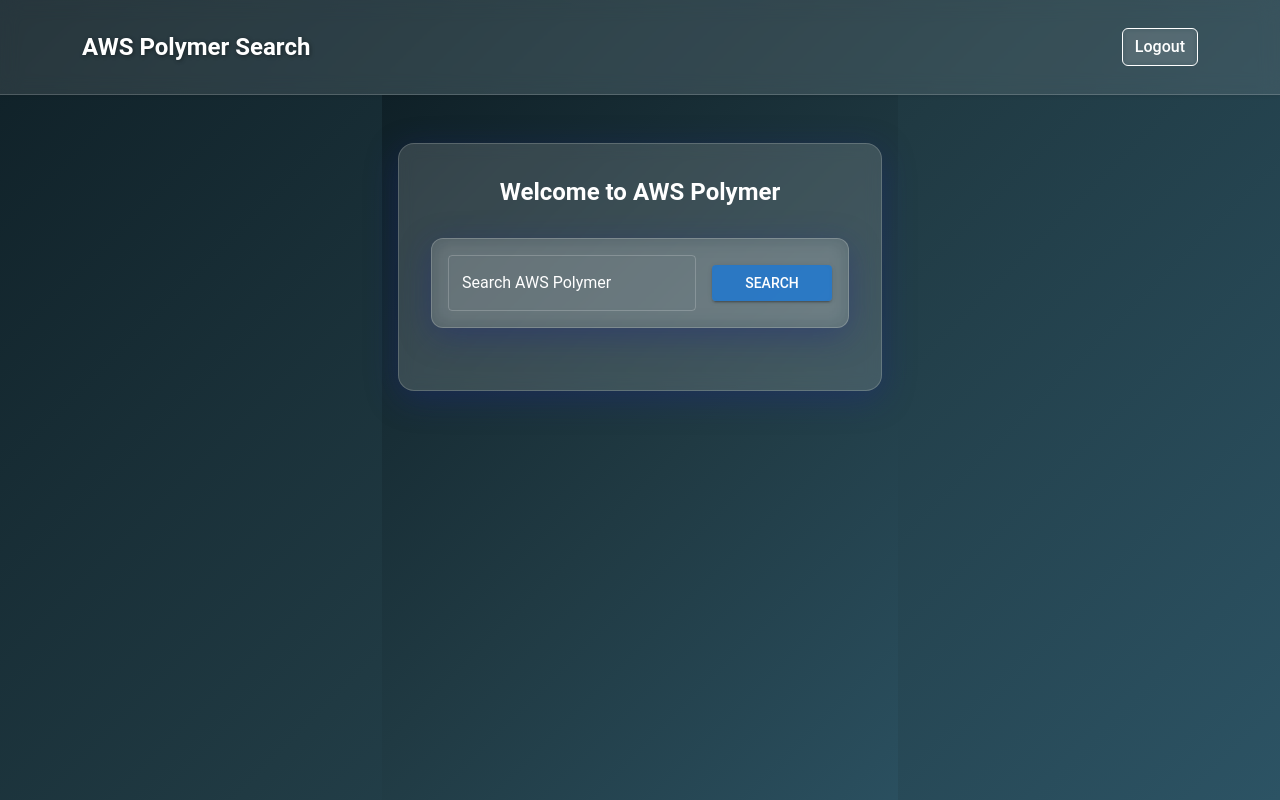
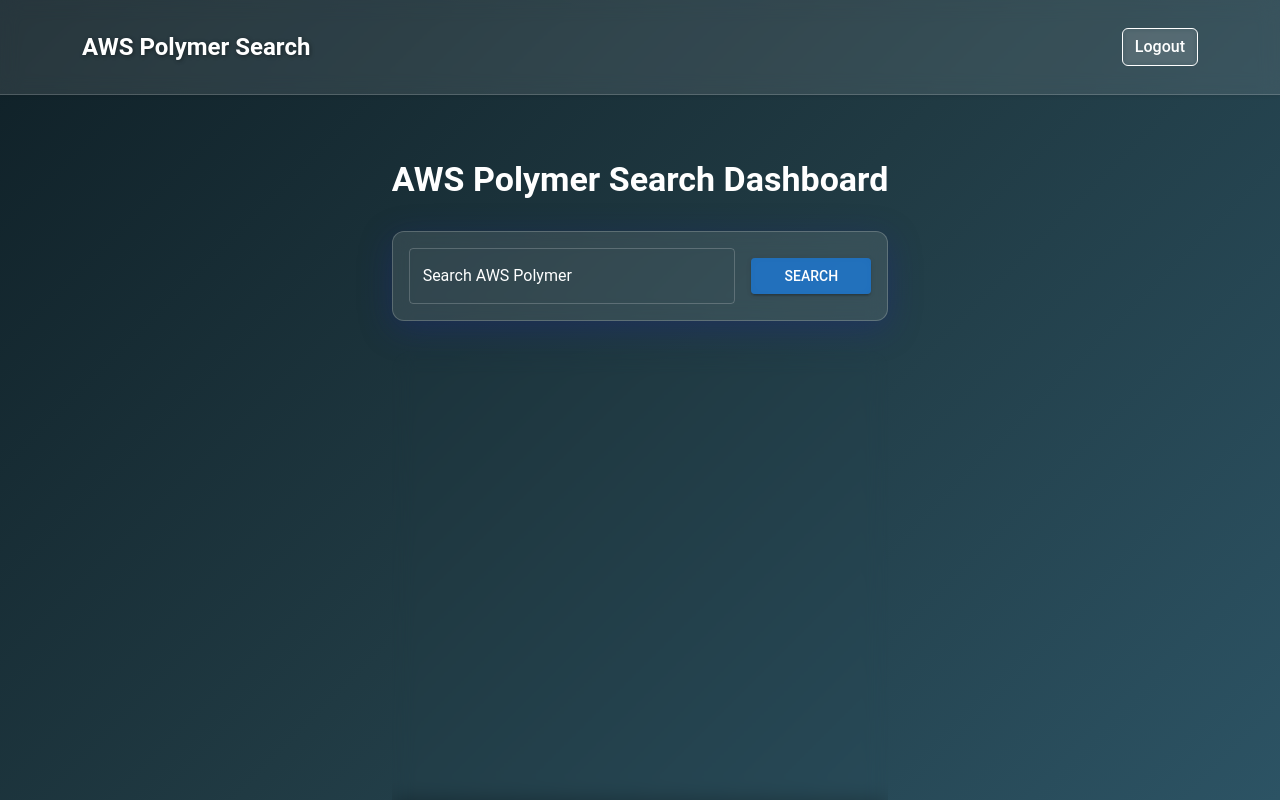
Before and after one commit to 1Vidhyasagar/aws-polymer-search-frontend, a React (Vite) app: page /dashboard in a window 1280 px wide. Shown: the top 800 px of the page. Built offline with nearby package versions, Linux system fonts and the light colour scheme; sample sign-in values are in the browser's storage.

Commit message:
added few changes

```diff
--- a/package.json
+++ b/package.json
@@ -17,11 +17,13 @@
     "axios": "^1.8.4",
     "bootstrap": "^5.3.5",
     "chart.js": "^4.4.8",
+    "jwt-decode": "^4.0.0",
     "react": "^19.0.0",
     "react-bootstrap": "^2.10.9",
     "react-chartjs-2": "^5.3.0",
     "react-dom": "^19.0.0",
-    "react-router-dom": "^7.5.0"
+    "react-router-dom": "^7.5.0",
+    "react-toastify": "^11.0.5"
   },
   "devDependencies": {
     "@eslint/js": "^9.21.0",
--- a/src/components/DashboardCards.jsx
+++ b/src/components/DashboardCards.jsx
@@ -1,96 +1,224 @@
-import React, { useState } from "react";
-import { Typography, Box } from "@mui/material";
+import React, { useState, useMemo } from "react";
+import {
+  Typography,
+  Box,
+  CircularProgress,
+  Grid,
+  Card,
+  CardContent,
+} from "@mui/material";
 import SearchBar from "./SearchBar";
 import SearchResults from "./SearchResults";
 import SearchChart from "./SearchChart";
 import { useAuth } from "../context/AuthContext";
+import { toast } from "react-toastify";
 
 const Dashboard = () => {
   const [searchResults, setSearchResults] = useState([]);
   const [message, setMessage] = useState("");
+  const [loading, setLoading] = useState(false);
+  const [error, setError] = useState("");
   const { token } = useAuth();
 
   const handleSearch = async (query) => {
     if (!token) {
-      setMessage("Please login to use the search feature.");
+      const msg = "Please login to use the search feature.";
+      toast.error(msg);
+      setMessage(msg);
       setSearchResults([]);
       return;
     }
 
     if (!query.trim()) {
-      setMessage("Search query cannot be empty.");
+      const msg = "Search query cannot be empty.";
+      toast.warning(msg);
+      setMessage(msg);
       setSearchResults([]);
       return;
     }
 
+    setLoading(true);
+    setError("");
+    setMessage("");
+
     try {
       const { searchPolymer } = await import("../services/api");
       const results = await searchPolymer(query);
+
       if (results.length === 0) {
-        setMessage("No results found.");
+        const msg = "No results found.";
+        toast.info(msg);
+        setMessage(msg);
+        setSearchResults([]);
       } else {
-        setMessage("");
+        toast.success("Results loaded successfully!");
+        setSearchResults(results);
       }
-      setSearchResults(results);
-    } catch (error) {
-      console.error("Search failed:", error);
-      setMessage("An error occurred while searching.");
+    } catch (err) {
+      console.error("Search error:", err);
+      const msg = "Something went wrong while fetching search results.";
+      setError(msg);
+      toast.error(msg);
+    } finally {
+      setLoading(false);
     }
   };
+
+  const totalCount = searchResults.length;
+
+  const topPolymers = useMemo(() => {
+    const countMap = {};
+    searchResults.forEach((item) => {
+      const name = item.polymer || "Unknown";
+      countMap[name] = (countMap[name] || 0) + 1;
+    });
+
+    return Object.entries(countMap)
+      .sort((a, b) => b[1] - a[1])
+      .slice(0, 3)
+      .map(([name, count]) => ({ name, count }));
+  }, [searchResults]);
 
   return (
     <Box
       minHeight="100vh"
       sx={{
-        background: "linear-gradient(135deg, #0f2027, #203a43, #2c5364)",
         backgroundSize: "cover",
-        backgroundPosition: "center",
-        py: 6,
+        py: { xs: 4, sm: 6, md: 8 },
         px: 2,
       }}
     >
+      {/* 🔥 Header */}
+      <Typography
+        variant="h4"
+        align="center"
+        gutterBottom
+        sx={{ fontWeight: "bold", color: "white", mb: 3 }}
+      >
+        AWS Polymer Search Dashboard
+      </Typography>
+
+      {/* 🔍 Search */}
+      <SearchBar onSearch={handleSearch} />
       <Box
-        maxWidth="800px"
+        maxWidth="1000px"
         width="100%"
         mx="auto"
-        p={4}
+        p={{ xs: 3, sm: 4 }}
         sx={{
-          background: "rgba(255, 255, 255, 0.15)",
-          boxShadow: "0 8px 32px 0 rgba(31, 38, 135, 0.37)",
-          backdropFilter: "blur(8px)",
-          WebkitBackdropFilter: "blur(8px)",
-          borderRadius: "16px",
-          border: "1px solid rgba(255, 255, 255, 0.18)",
-          textAlign: "center",
+          backdropFilter: "blur(10px)",
+          WebkitBackdropFilter: "blur(10px)",
+          borderRadius: "20px",
         }}
       >
-        <Typography
-          variant="h5"
-          component="h2"
-          gutterBottom
-          sx={{ color: "white", fontWeight: "bold" }}
-        >
-          Welcome to AWS Polymer
-        </Typography>
+        {/* ⏳ Loading */}
+        {loading && (
+          <Box mt={4} textAlign="center">
+            <CircularProgress color="inherit" />
+            <Typography color="white" mt={2}>
+              Searching...
+            </Typography>
+          </Box>
+        )}
 
-        <SearchBar onSearch={handleSearch} />
-
-        {message && (
-          <Typography color="error" sx={{ mt: 2 }}>
-            {message}
+        {/* ⚠️ Message / Error */}
+        {!loading && (message || error) && (
+          <Typography
+            color={error ? "error.main" : "warning.main"}
+            sx={{ mt: 3, textAlign: "center" }}
+          >
+            {error || message}
           </Typography>
         )}
 
-        {searchResults.length > 0 && (
-          <>
-            <Box mt={4}>
-              <SearchResults results={searchResults} />
+        {/* 🧊 Results Container (Fixed space to avoid shifting layout) */}
+        <Box
+          mt={5}
+          sx={{
+            minHeight: "600px", // reserve space even before search
+            transition: "all 0.3s ease",
+          }}
+        >
+          {searchResults.length > 0 && !loading && (
+            <Box>
+              {/* 🔽 Results */}
+              <Box mb={6}>
+                <SearchResults results={searchResults} />
+              </Box>
+
+              {/* 📊 Chart */}
+              <Box mb={6}>
+                <SearchChart data={searchResults} />
+              </Box>
+
+              {/* 🧠 Insights */}
+              <Box>
+                <Typography
+                  variant="h6"
+                  gutterBottom
+                  sx={{ color: "white", fontWeight: "bold" }}
+                >
+                  Search Insights
+                </Typography>
+
+                <Grid container spacing={3}>
+                  <Grid item xs={12} sm={4}>
+                    <Card
+                      sx={{
+                        backgroundColor: "rgba(255, 255, 255, 0.08)",
+                        borderRadius: "16px",
+                        height: "100%",
+                      }}
+                    >
+                      <CardContent>
+                        <Typography
+                          variant="subtitle2"
+                          color="white"
+                          gutterBottom
+                        >
+                          Total Results
+                        </Typography>
+                        <Typography
+                          variant="h5"
+                          color="white"
+                          fontWeight="bold"
+                        >
+                          {totalCount}
+                        </Typography>
+                      </CardContent>
+                    </Card>
+                  </Grid>
+
+                  <Grid item xs={12} sm={8}>
+                    <Card
+                      sx={{
+                        backgroundColor: "rgba(255, 255, 255, 0.08)",
+                        borderRadius: "16px",
+                        height: "100%",
+                      }}
+                    >
+                      <CardContent>
+                        <Typography
+                          variant="subtitle2"
+                          color="white"
+                          gutterBottom
+                        >
+                          Top Polymers
+                        </Typography>
+                        {topPolymers.map((polymer, index) => (
+                          <Typography key={index} color="white">
+                            {index + 1}. {polymer.name} — {polymer.count}{" "}
+                            result(s)
+                          </Typography>
+                        ))}
+                      </CardContent>
+                    </Card>
+                  </Grid>
+                </Grid>
+              </Box>
             </Box>
-            <Box mt={6}>
-              <SearchChart data={searchResults} />
-            </Box>
-          </>
-        )}
+          )}
+        </Box>
       </Box>
     </Box>
   );
--- a/src/components/SearchBar.jsx
+++ b/src/components/SearchBar.jsx
@@ -26,7 +26,7 @@
       elevation={3}
       sx={{
         padding: 2,
-        maxWidth: 600,
+        maxWidth: 500,
         margin: "30px auto",
         background: "rgba(255, 255, 255, 0.1)",
         backdropFilter: "blur(10px)",
--- a/src/main.jsx
+++ b/src/main.jsx
@@ -1,14 +1,16 @@
+// src/main.jsx
 import React from "react";
 import ReactDOM from "react-dom/client";
 import App from "./App";
 import { BrowserRouter } from "react-router-dom";
 import { AuthProvider } from "./context/AuthContext";
-import { ThemeProvider } from "@mui/material/styles"; // <-- ADD THIS
-import CssBaseline from "@mui/material/CssBaseline"; // <-- OPTIONAL, RESETS STYLING
-import theme from "./theme"; // <-- Your custom theme file
+import { ThemeProvider } from "@mui/material/styles";
+import CssBaseline from "@mui/material/CssBaseline";
+import theme from "./theme";
+import { ToastContainer } from "react-toastify";
+import "react-toastify/dist/ReactToastify.css";
 import "bootstrap/dist/css/bootstrap.min.css";
-import './index.css'; // or './App.css'
-
+import "./index.css"; // or './App.css'
 
 ReactDOM.createRoot(document.getElementById("root")).render(
   <React.StrictMode>
@@ -17,6 +19,7 @@
         <ThemeProvider theme={theme}>
           <CssBaseline />
           <App />
+          <ToastContainer position="top-right" autoClose={3000} />
         </ThemeProvider>
       </AuthProvider>
     </BrowserRouter>
--- a/src/services/api.js
+++ b/src/services/api.js
@@ -1,6 +1,6 @@
 import axios from "axios";
 
-const API_BASE_URL = "https://aws-polymer-search-backend-1.onrender.com/api";
+const API_BASE_URL = "http://localhost:5000/api";
 
 export const searchPolymer = async (query) => {
   const token = localStorage.getItem("token");
```
Also changed, not shown: src/components/pages/Login.jsx (+22 -9 lines), src/components/pages/Register.jsx (+33 -4 lines), 1 other file (tests, documents, lock files or other folders).
